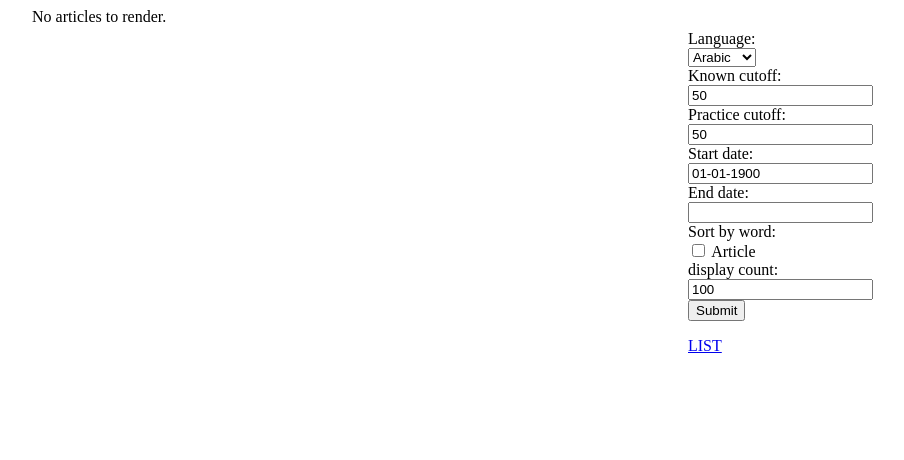
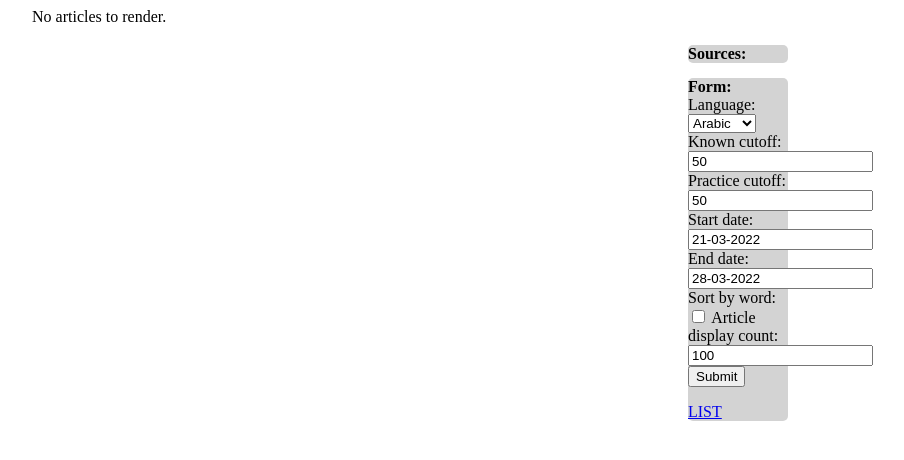
Before and after one commit to guylifshitz/nll-django, a Django app: page /articles/index in a window 1280 px wide. Shown: the top 460 px of the page, without its empty margins (292-1196 px from the left). Run offline with Django 3.2, Linux system fonts and the light colour scheme; data that the repository does not hold is empty.

Commit message:
Add fitler by rss source.

```diff
--- a/articles/templates/articles.html
+++ b/articles/templates/articles.html
@@ -12,7 +12,8 @@
 <div class="page">
     <div class="articles">
         {% for article in articles %}
-        <div class="article" style="width: 100%; display: table;">
+        <div class="article" style="width: 100%; display: table;" feed_source="{{article.feed_source}}"
+            feed_name="{{article.feed_name}}">
             <div style="width: 90%; display: table-cell;">
                 <div class="title" text="{{article.title}}">
                     {% for word in article.words %}
@@ -21,7 +22,7 @@
                     <div class="word_tooltip" id="word_tooltip_{{forloop.counter}}">{{word.word_translation}}</div>
                     {%endfor %}
                     <div class="article_metadata">
-                        {{article.source}}
+                        {{article.feed_source}}
                         --
                         {{article.feed_name}}
                         ---
@@ -80,15 +81,26 @@
         {% empty %}
         No articles to render.
         {% endfor %}
+        <div class="articles_right_panel">
+            <div class="article_source_checkboxes right_panel_section">
+                <b>Sources:</b><br>
+                {% for source in article_sources %}
+                <input type="checkbox" id="source_{{source}}" name="source_{{source}}" source="{{source}}" checked
+                    onclick="clicked_source(this)">
+                <label for=" source_{{source}}">{{source}}</label>
+                <br>
+                {% endfor %}
             </div>
-    <div class="articles-form">
+
+            <div class="articles-form right_panel_section">
+                <b>Form:</b>
                 <form action="" method="get">
                     <!-- {% csrf_token %} -->
                     {{ form }}
                     <input type="submit" value="Submit">
                 </form>
-
-        <a target="_blank" href="{% url 'words_index' %}?language={{url_parameters.language}}&lower_freq_cutoff={{url_parameters.known_cutoff}}&upper_freq_cutoff={{url_parameters.practice_cutoff}}">LIST</a>
-
+                <a target="_blank"
+                    href="{% url 'words_index' %}?language={{url_parameters.language}}&lower_freq_cutoff={{url_parameters.known_cutoff}}&upper_freq_cutoff={{url_parameters.practice_cutoff}}">LIST</a>
             </div>
         </div>
+    </div>
--- a/articles/views.py
+++ b/articles/views.py
@@ -6,9 +6,14 @@ import datetime
 import traceback
 import pandas as pd
 from io import BytesIO
-
+from collections import defaultdict
 
 language_speech_mapping = {"arabic": "ar-SA", "hebrew": "he"}
+
+default_end_date = datetime.datetime.now()
+default_start_date = default_end_date - datetime.timedelta(days=7)
+default_end_date = default_end_date.strftime("%d-%m-%Y")
+default_start_date = default_start_date.strftime("%d-%m-%Y")
 
 
 def model_result_to_dict(model_result):
@@ -143,9 +148,9 @@ def index(request):
             known_words_df = pd.read_csv(BytesIO(data))
 
             language = request.POST.get("language", "arabic")
-            start_date_cutoff_raw = request.POST.get("start_date", "01-01-1900")
+            start_date_cutoff_raw = request.POST.get("start_date", default_start_date)
             start_date_cutoff = datetime.datetime.strptime(start_date_cutoff_raw, "%d-%m-%Y")
-            end_date_cutoff_raw = request.POST.get("end_date", "31-12-9999")
+            end_date_cutoff_raw = request.POST.get("end_date", default_end_date)
             end_date_cutoff = datetime.datetime.strptime(end_date_cutoff_raw, "%d-%m-%Y")
             article_display_count = int(request.POST.get("count", 100))
             sort_by_word = request.POST.get("sort_by_word", "NOTESET") != "NOTESET"
@@ -154,9 +159,9 @@ def index(request):
         language = request.GET.get("language", "arabic")
         known_cutoff = int(request.GET.get("known_cutoff", 50))
         practice_cutoff = int(request.GET.get("practice_cutoff", 50))
-        start_date_cutoff_raw = request.GET.get("start_date", "01-01-1900")
+        start_date_cutoff_raw = request.GET.get("start_date", default_start_date)
         start_date_cutoff = datetime.datetime.strptime(start_date_cutoff_raw, "%d-%m-%Y")
-        end_date_cutoff_raw = request.GET.get("end_date", "31-12-9999")
+        end_date_cutoff_raw = request.GET.get("end_date", default_end_date)
         end_date_cutoff = datetime.datetime.strptime(end_date_cutoff_raw, "%d-%m-%Y")
         article_display_count = int(request.GET.get("count", 100))
         sort_by_word = request.GET.get("sort_by_word", "NOTESET") != "NOTESET"
@@ -181,13 +186,17 @@ def index(request):
     print(f"Got {len(words)} words")
 
     articles_to_render = []
+    article_sources = defaultdict(dict)
+
     for article in articles:
         try:
             article_to_render = {}
             article_to_render["title"] = article["title"]
             article_to_render["title_parsed_clean"] = article["title_parsed_clean"]
-            article_to_render["source"] = article["source"]
+            article_to_render["feed_source"] = article["source"]
             article_to_render["feed_name"] = article["feed_name"]
+            article_sources[article["source"]][article["feed_name"]] = 1
+
             article_to_render["published_datetime"] = article["published_datetime"]
             article_to_render["title_translation"] = article["title_translation"]
             article_to_render["link"] = article["link"]
@@ -230,6 +239,7 @@ def index(request):
         form = ArticlesForm(
             initial={
                 "start_date": start_date_cutoff_raw,
+                "end_date": end_date_cutoff_raw,
                 "language": language,
                 "known_cutoff": known_cutoff,
                 "practice_cutoff": practice_cutoff,
@@ -255,6 +265,7 @@ def index(request):
             "speech_voice": speech_voice,
             "form": form,
             "url_parameters": url_parameters,
+            "article_sources": article_sources.keys(),
         },
     )
 
@@ -283,8 +294,8 @@ def configure(request):
     language = request.GET.get("language", "arabic")
     known_cutoff = int(request.GET.get("known_cutoff", 50))
     practice_cutoff = int(request.GET.get("practice_cutoff", 100))
-    start_date_cutoff = request.GET.get("start_date", "01-01-2022")
-    end_date_cutoff = request.GET.get("end_date", "01-01-2022")
+    start_date_cutoff = request.GET.get("start_date", default_start_date)
+    end_date_cutoff = request.GET.get("end_date", default_end_date)
     article_display_count = int(request.GET.get("count", 100))
     sort_by_word = request.GET.get("sort_by_word", "False") == "False"
 
--- a/static/css/articles/style.css
+++ b/static/css/articles/style.css
@@ -2,12 +2,18 @@
   display: flex;
   justify-content: center;
 }
-.articles-form {
+.articles_right_panel {
   width: 100px;
   float: right;
   position: fixed;
   right: 200;
   top: 30px;
+}
+.right_panel_section{
+  margin-top: 15px;
+  margin-bottom: 15px;
+  background-color: #d3d3d3;
+  border-radius: 5px;
 }
 .articles {
   width: 50%;
--- a/static/js/articles/logic.js
+++ b/static/js/articles/logic.js
@@ -1,10 +1,6 @@
 $(document).ready(function () {
   function show_full_translation(event) {
-    $(event.target)
-      .parent()
-      .parent()
-      .find(".title_translation")
-      .toggle();
+    $(event.target).parent().parent().find(".title_translation").toggle();
     position_tooltips();
   }
 
@@ -18,11 +14,7 @@ $(document).ready(function () {
   }
 
   function speak_title(event) {
-    title_text = $(event.target)
-      .parent()
-      .parent()
-      .find(".title")
-      .attr("text");
+    title_text = $(event.target).parent().parent().find(".title").attr("text");
     speak(title_text);
   }
 
@@ -72,3 +64,9 @@ $(document).ready(function () {
     }
   });
 });
+
+function clicked_source(element) {
+  $(".article")
+    .filter('[feed_source="' + element.getAttribute("source") + '"]')
+    .toggle(element.checked);
+}
```
Lines whose indentation alone changed are shown as unchanged.
